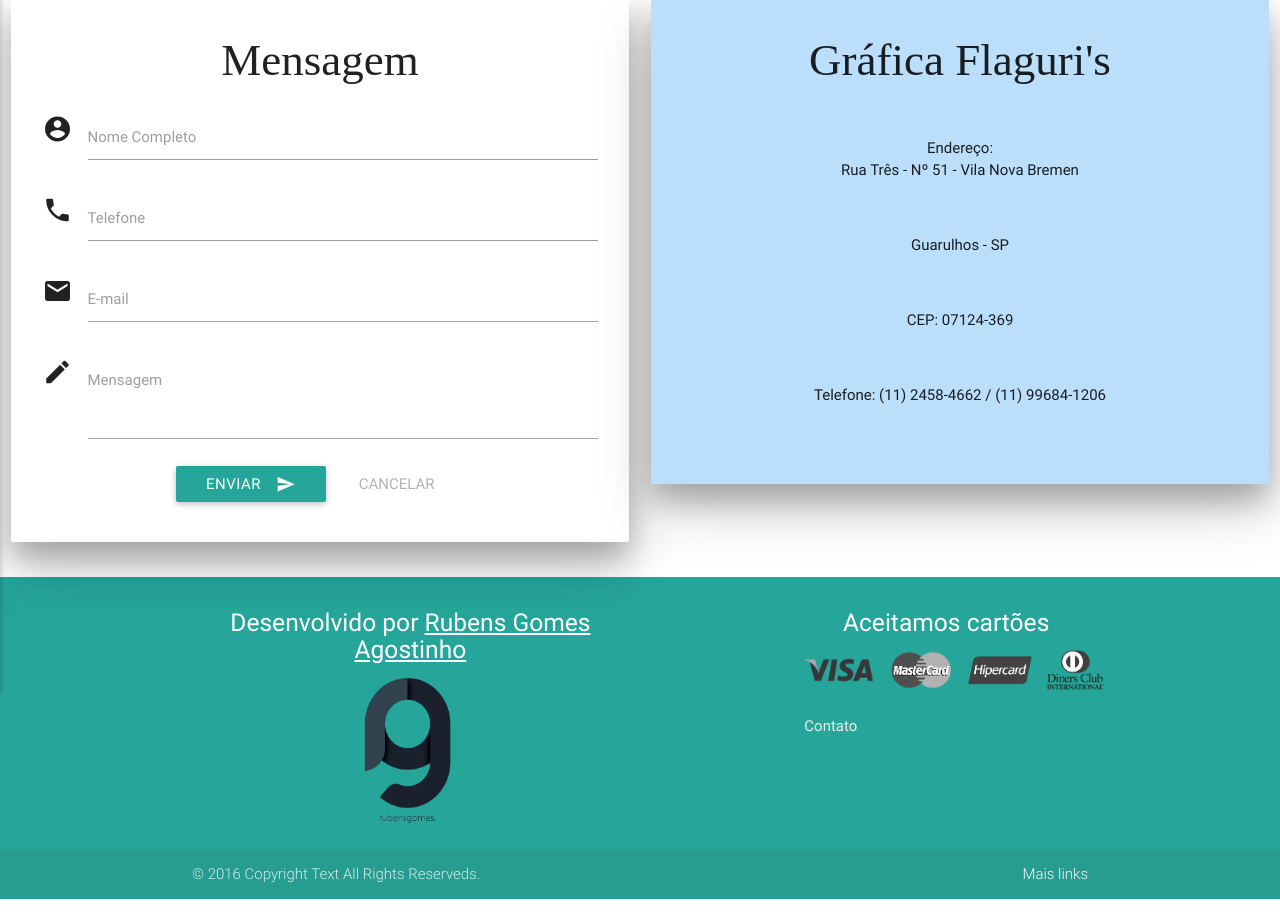
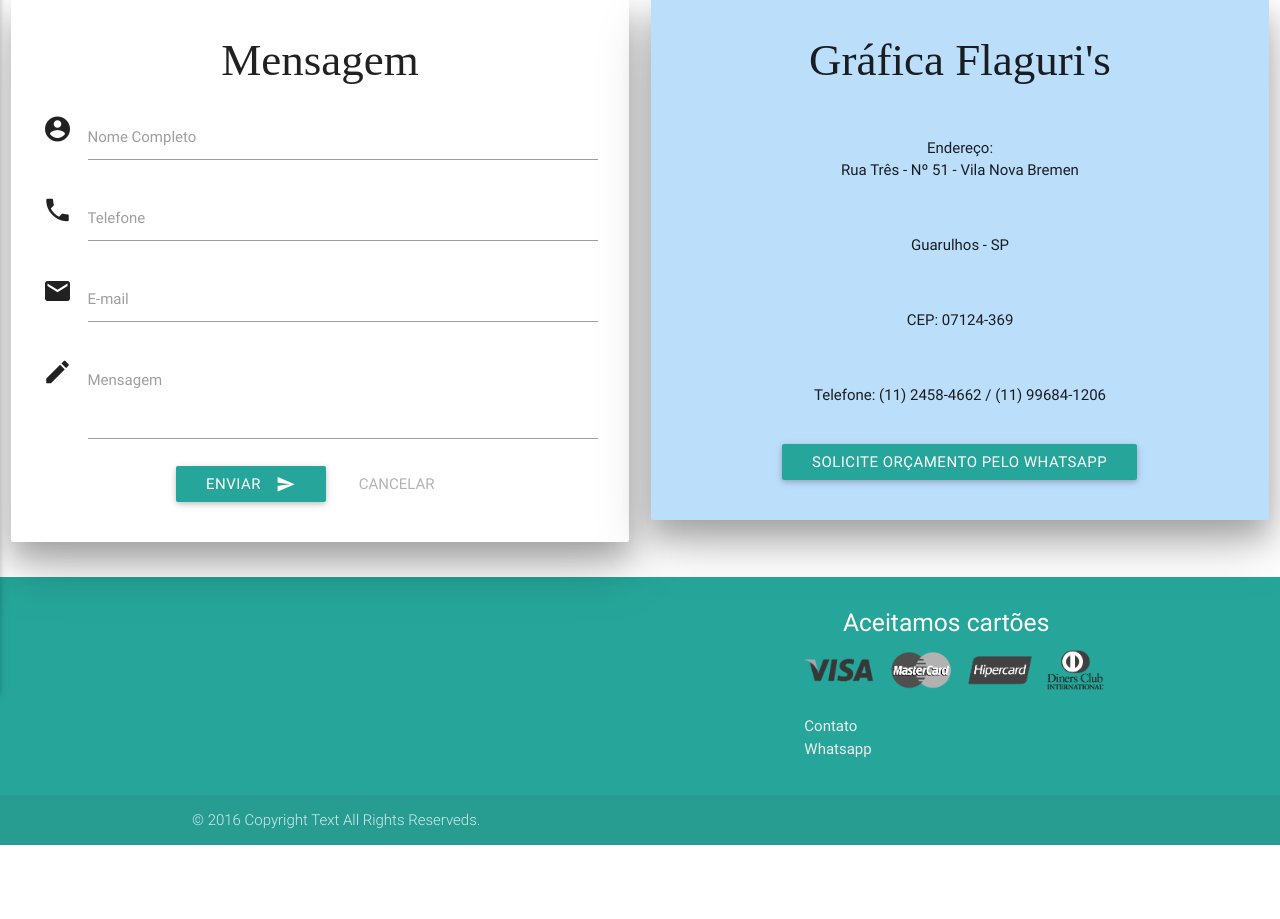
Before and after one commit to RGomes97/E-commerce, a PHP site: page /contato.php in a window 1280 px wide. Shown: the part 168-1087 px from the top of the page. After the commit the page ends 1013 px from the top, so only its background shows below. Run offline with PHP 8.4, Linux system fonts and the light colour scheme; data that the repository does not hold is empty; some libraries are stand-ins or nearby versions.

Commit message:
Inclusao de opcao de chamada via whatsapp

```diff
--- a/contato.php
+++ b/contato.php
@@ -54,8 +54,9 @@
 	  				<p>Guarulhos - SP</p><br />
 	  				<p>CEP: 07124-369</p><br />
 	  				<p>Telefone: (11) 2458-4662 / (11) 99684-1206</p></center><br />
-
-
+	  				<center>
+	  				<a href="https://wa.me/5511996841206?text=Oi, estava navegando no site e queria um orçamento" target="_blank" class="btn waves-effect waves-light">Solicite orçamento pelo whatsapp</a>
+	  				<center>
         		</div>
         	</div>
         </div>
--- a/footer.php
+++ b/footer.php
@@ -3,10 +3,6 @@
           <div class="container">
             <div class="row">
               <div class="col l6 s12">
-                <center><h5 class="white-text">Desenvolvido por <a style="text-decoration: underline; color: white;" href="http://design-agostinho-com.umbler.net">Rubens Gomes Agostinho</a></h5>
-
-                <a href="http://design-agostinho-com.umbler.net"><img style="width: 100px; height: 150px;" src="img/rubenslogo.png"></a></center>
-
               </div>
               <div class="col l4 offset-l2 s12">
                 <center>
@@ -15,6 +11,7 @@
                 </center>
                 <ul>
                   <li><a class="grey-text text-lighten-3" href="contato.php">Contato</a></li>
+                  <li><a class="grey-text text-lighten-3" target="_blank" href="https://wa.me/5511996841206?text=Oi, estava navegando no site e queria um orçamento">Whatsapp</a></li>
                 </ul>
               </div>
             </div>
@@ -22,7 +19,7 @@
           <div class="footer-copyright">
             <div class="container">
             © 2016 Copyright Text All Rights Reserveds.
-            <a class="grey-text text-lighten-4 right" href="#!">Mais links</a>
+            <!-- <a class="grey-text text-lighten-4 right" href="#!">Mais links</a> -->
             </div>
           </div>
         </footer>
```
